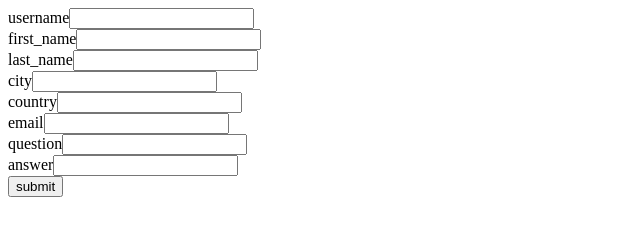
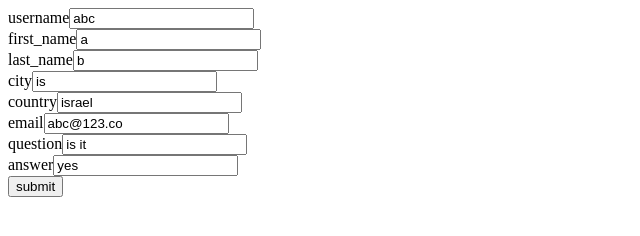
Before and after one commit to mayamarko/api3.2, a website: page insertFormPost.html in a window 1280 px wide. Shown: the whole page, without its empty margins (0-640 px from the left). Drawn offline with Linux system fonts and the light colour scheme.

Commit message:
checking post function

```diff
--- a/insertFormPost.html
+++ b/insertFormPost.html
@@ -1,16 +1,16 @@
 <!doctype html>
 <html>
 <body>
-    <form action="/" method="post">
-        username<input type="text" id="username" name="username" /><br />
-        first_name<input type="text" id="first_name" name="first_name" /><br />
-        last_name<input type="text" id="last_name" name="last_name" /><br />
-        city<input type="text" id="city" name="city" /><br />
-        country<input type="text" id="country" name="country" /><br />
-        email<input type="text" id="email" name="email" /><br />
-        question<input type="text" id="question" name="question" /><br />
-        answer<input type="text" id="answer" name="answer" /><br />
-        <input type="button" value="submit" name="answer" /><br />
+    <form action="http://localhost:3000/restore" method="POST">
+        username<input type="text" id="username" name="username" value="abc" /><br />
+        first_name<input type="text" id="first_name" name="first_name" value="a" /><br />
+        last_name<input type="text" id="last_name" name="last_name" value="b" /><br />
+        city<input type="text" id="city" name="city" value="is"/><br />
+        country<input type="text" id="country" name="country" value="israel"/><br />
+        email<input type="text" id="email" name="email" value="abc@123.co"/><br />
+        question<input type="text" id="question" name="question" value="is it" /><br />
+        answer<input type="text" id="answer" name="answer" value="yes"/><br />
+        <input type="submit" value="submit" name="send" /><br />
     </form>
 </body>
 </html>
```
Also changed, not shown: app.js (+9 -4 lines).
